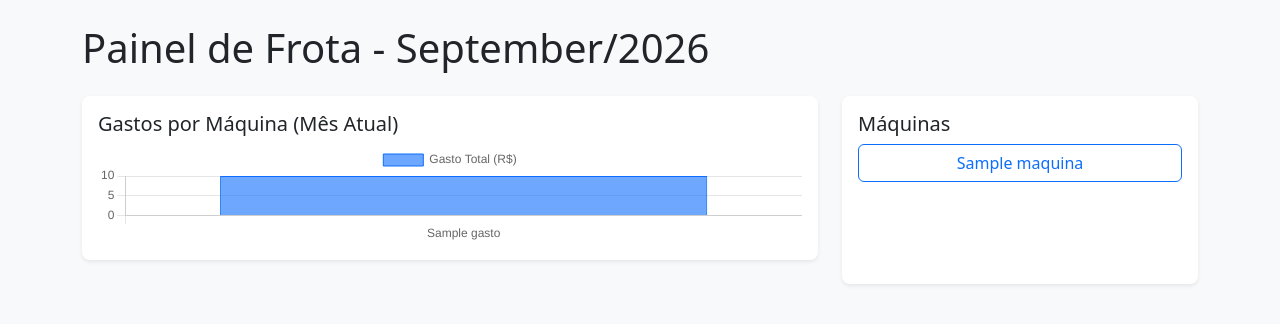
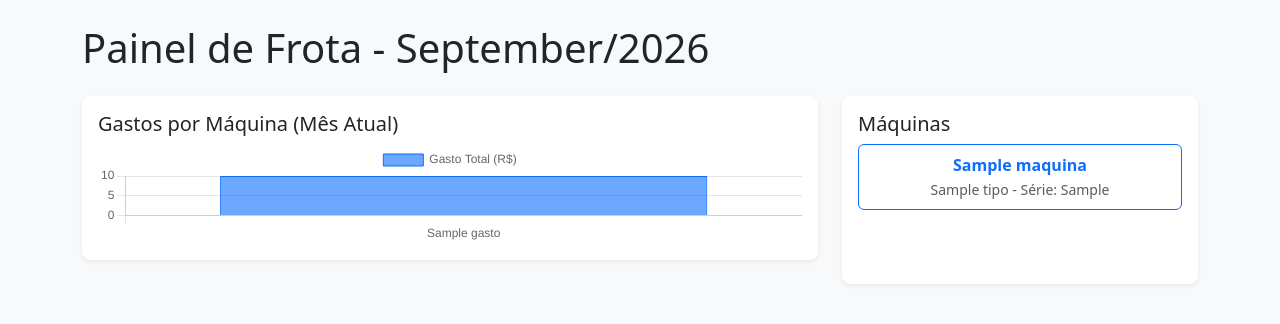
Before and after one commit to lhrentalterraplanagem-a11y/omniroute, a FastAPI app: template templates/dashboard.html in a window 1280 px wide. Shown: the part 56-380 px from the top of the page. Run offline with FastAPI, Linux system fonts and the light colour scheme; the template is opened without the code that fills it: most values are stand-ins (such as "Sample title", 1, 10 or a date in 2020).

Commit message:
Mostrando detalhes das maquinas no dashboard

```diff
--- a/templates/dashboard.html
+++ b/templates/dashboard.html
@@ -18,8 +18,9 @@
             <div class="card-body">
                 <h5 class="card-title">Máquinas</h5>
                 {% for maquina in maquinas %}
-                <a href="/manutencoes/{{ maquina.id }}" class="btn btn-outline-primary w-100 mb-2">
-                    {{ maquina.nome }}
+                <a href="/manutencoes/{{ maquina.id }}" class="btn btn-outline-primary w-100 mb-2 p-2">
+                    <div class="fw-bold">{{ maquina.nome }}</div>
+                    <small class="text-muted">{{ maquina.tipo }} - Série: {{ maquina.placa_serie }}</small>
                 </a>
                 {% endfor %}
             </div>
```
